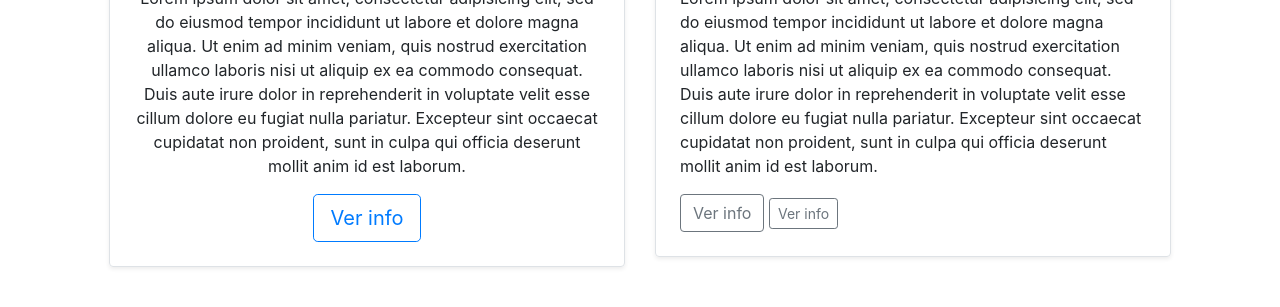
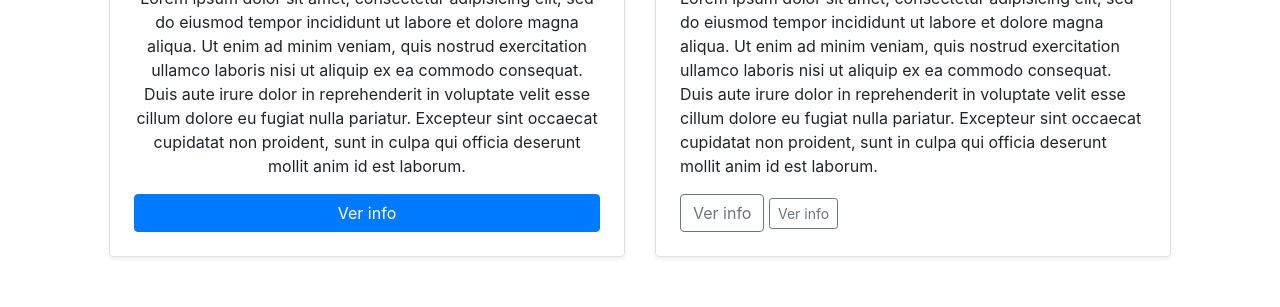
Before and after one commit to renesalen/componentes-bs4.5, a plain HTML site: page index.html in a window 1280 px wide. Shown: the part 165-472 px from the top of the page. Drawn offline with nearby package versions, Linux system fonts and the light colour scheme.

Commit message:
boton ocupando todo el ancho

```diff
--- a/index.html
+++ b/index.html
@@ -23,7 +23,7 @@
                     consequat. Duis aute irure dolor in reprehenderit in voluptate velit esse
                     cillum dolore eu fugiat nulla pariatur. Excepteur sint occaecat cupidatat non
                     proident, sunt in culpa qui officia deserunt mollit anim id est laborum.</p>
-                    <button type="submit" class="btn btn-outline-primary btn-lg">Ver info</button>
+                    <button type="submit" class="btn btn-primary btn-block">Ver info</button>
 
                 </div>
             </article>
```
